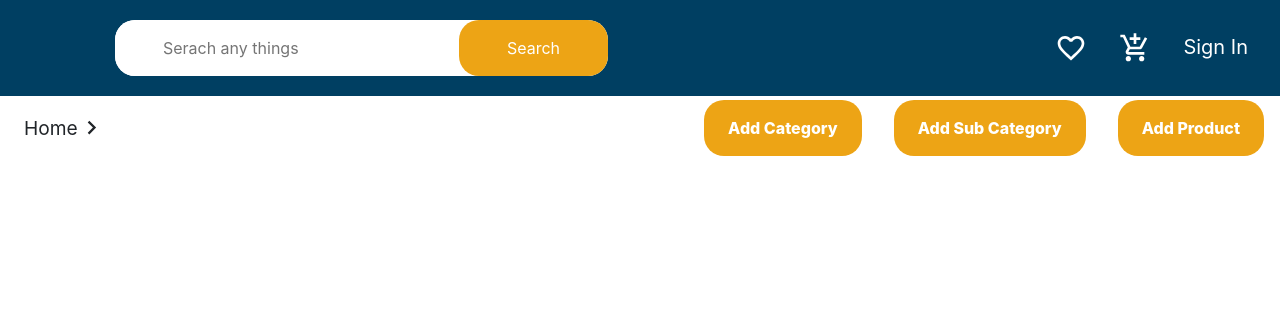
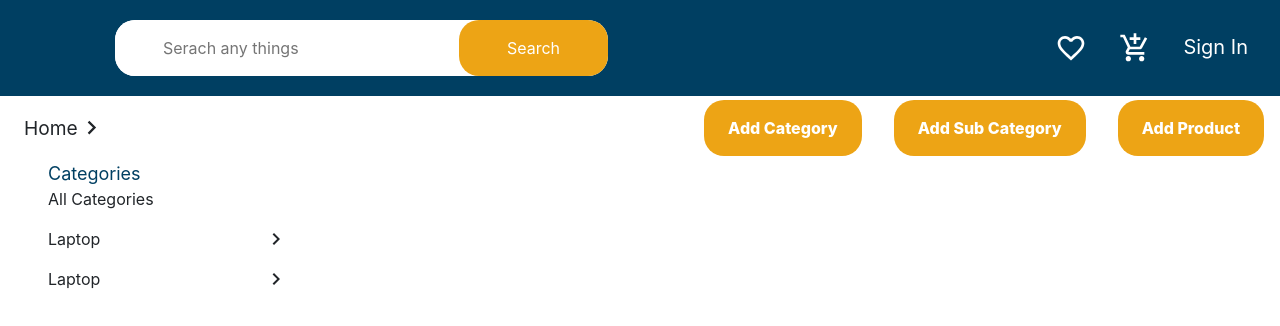
Before and after one commit to muhammedsinvan/ProductManagement, a React (Create React App) app in the folder client/: page / in a window 1280 px wide. Shown: the top 326 px of the page. Built offline with nearby package versions, Linux system fonts and the light colour scheme.

Commit message:
sidebar created

```diff
--- a/client/src/Components/SideBar/SideBar.css
+++ b/client/src/Components/SideBar/SideBar.css
@@ -1,4 +1,66 @@
 .sideBar-container{
+    height: 100vh;
+    width: 19rem;
     display: flex;
-    padding-top: 6rem;
+    flex-direction: column;
+    padding-top: 10rem;
+    padding-left: 3rem;
 }
+
+.sideBar-subContainer{
+    display: flex;
+    flex-direction: column;
+}
+
+
+.sideBar-container text{
+    cursor: pointer;
+}
+
+.sidBar-container_heading{
+    color: #003F62;
+    font-size: 18px;
+}
+
+.sideBar-contents_menuItem{
+    display: flex;
+    justify-content: space-between;
+    padding-top: 1rem;
+    padding-right: 1rem;
+}
+
+.sideBar-contents_subMenuItem{
+    display: flex;
+    align-items: center;
+    margin-left: 1rem;
+    margin-top: 0.5rem;
+}
+
+.sideBar-contents_subMenuItem input{
+    margin-right: 1rem;
+    width: 18px;
+height: 18px;
+}
+
+.sideMenu-toggleBtn{
+    display: none;
+}
+
+@media (max-width:900px) {
+    .sideBar-container{
+        padding-left: 1rem;
+        padding-top: 16em;
+    }
+
+    .sideMenu-toggleBtn{
+        display: flex;
+    }
+    .sideBar-subContainerRes{
+        display: flex;
+        flex-direction: column;
+    }
+
+    .sideBar-subContainer{
+        display: none;
+    }
+}
--- a/client/src/Components/SideBar/SideBar.js
+++ b/client/src/Components/SideBar/SideBar.js
@@ -1,10 +1,62 @@
-import React from 'react';
+import React, { useState } from 'react';
+import KeyboardArrowRightIcon from '@mui/icons-material/KeyboardArrowRight';
+import KeyboardArrowDownIcon from '@mui/icons-material/KeyboardArrowDown';
+import MenuIcon from '@mui/icons-material/Menu';
+import CloseIcon from '@mui/icons-material/Close';
 import './SideBar.css';
 
 const SideBar = () => {
+
+  const [subMenu,setSubMenu] = useState(false)
+  const [sideBarMenu,setSideBarMenu] = useState(false)
+
+  const showSubmenu =()=>{
+    setSubMenu(!subMenu)
+  }
+
+  const showSideBar =()=>{
+    setSideBarMenu(!sideBarMenu)
+  }
+
+
+
   return (
     <div className='sideBar-container'>
-        fdslkfj
+      <div className="sideMenu-toggleBtn" onClick={showSideBar}>
+      {sideBarMenu?  <CloseIcon/> : <MenuIcon   />}
+      </div>
+
+<div className={sideBarMenu?'sideBar-subContainerRes' :'sideBar-subContainer'}>
+      <text className='sidBar-container_heading'>Categories</text>
+        <div className='sideBar-contents'>
+          <text className='sideBar-contents_allCategory'>All Categories</text>
+          <div className='sideBar-contents_menuItems'>
+
+          <div className='sideBar-contents_menuItem' onClick={()=>showSubmenu(12)}>
+            <text>Laptop</text>
+            {subMenu ? <KeyboardArrowDownIcon/>:<KeyboardArrowRightIcon />}
+            </div>
+            {subMenu && <div className='sideBar-contents_subMenuItem'>
+              <input type={'checkbox'} />
+              <text>Dell</text>
+            </div>}
+
+          </div>
+
+          <div className='sideBar-contents_menuItems'>
+
+<div className='sideBar-contents_menuItem' onClick={showSubmenu}>
+  <text>Laptop</text>
+  {subMenu ? <KeyboardArrowDownIcon/>:<KeyboardArrowRightIcon />}
+  </div>
+  {subMenu && <div className='sideBar-contents_subMenuItem'>
+    <input type={'checkbox'} />
+    <text>Dell</text>
+  </div>}
+
+</div>
+</div>
+        </div>
     </div>
   )
 }
--- a/client/src/Components/SubHeader/SubHeader.css
+++ b/client/src/Components/SubHeader/SubHeader.css
@@ -5,6 +5,7 @@
     padding-top: 6rem;
     width: 100%;
     height: 10rem;
+    position: fixed;
 }
 
 .subHeader-pagenames{
@@ -64,7 +65,7 @@
     }
 
     .subHeader-buttons button{
-        padding: 1rem 1rem;
+        padding: 0.2rem 0.4rem;
         margin: 0rem 0.2rem;
         font-weight: 800;
     }
--- a/client/src/Pages/HomePage.js
+++ b/client/src/Pages/HomePage.js
@@ -1,5 +1,6 @@
 import React from 'react'
 import Header from '../Components/Header/Header';
+import SideBar from '../Components/SideBar/SideBar';
 import SubHeader from '../Components/SubHeader/SubHeader';
 
 const HomePage = () => {
@@ -7,6 +8,7 @@ const HomePage = () => {
     <div>
         <Header/>
         <SubHeader/>
+        <SideBar />
     </div>
   )
 }
```
